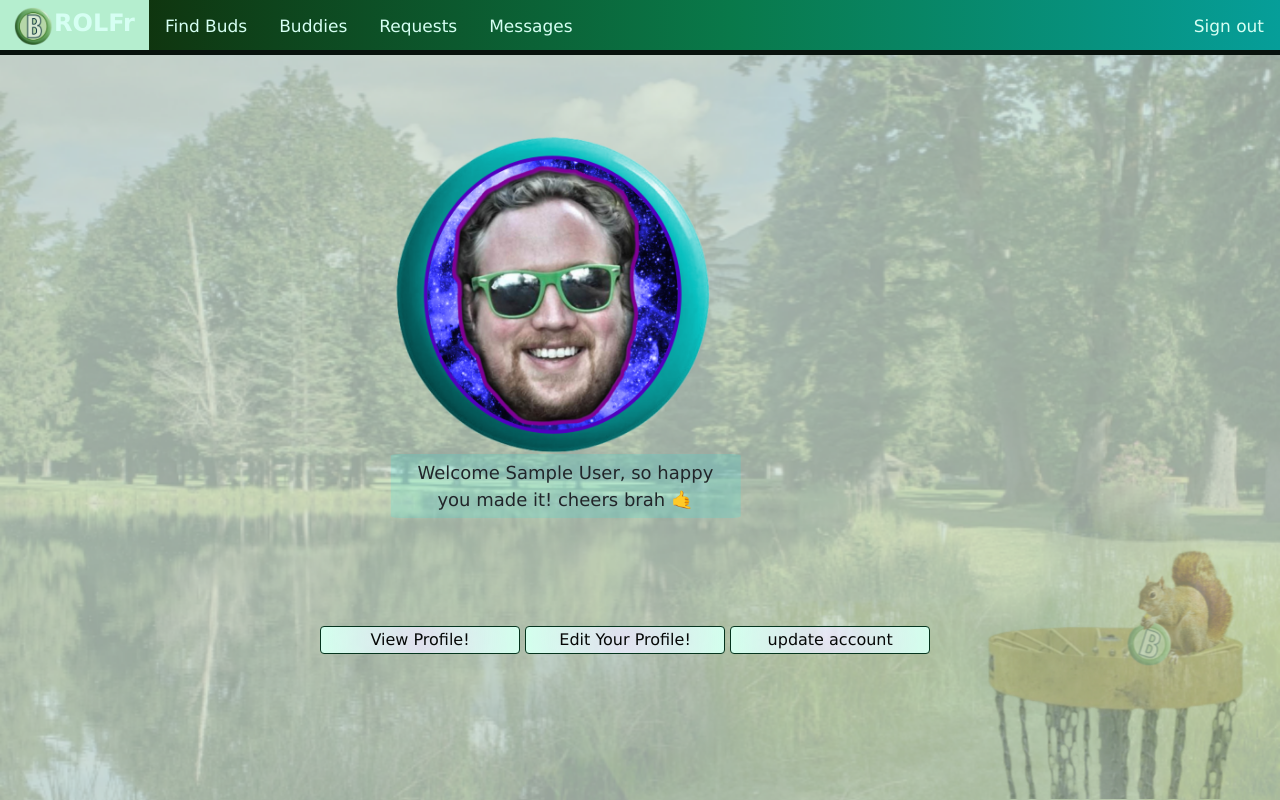
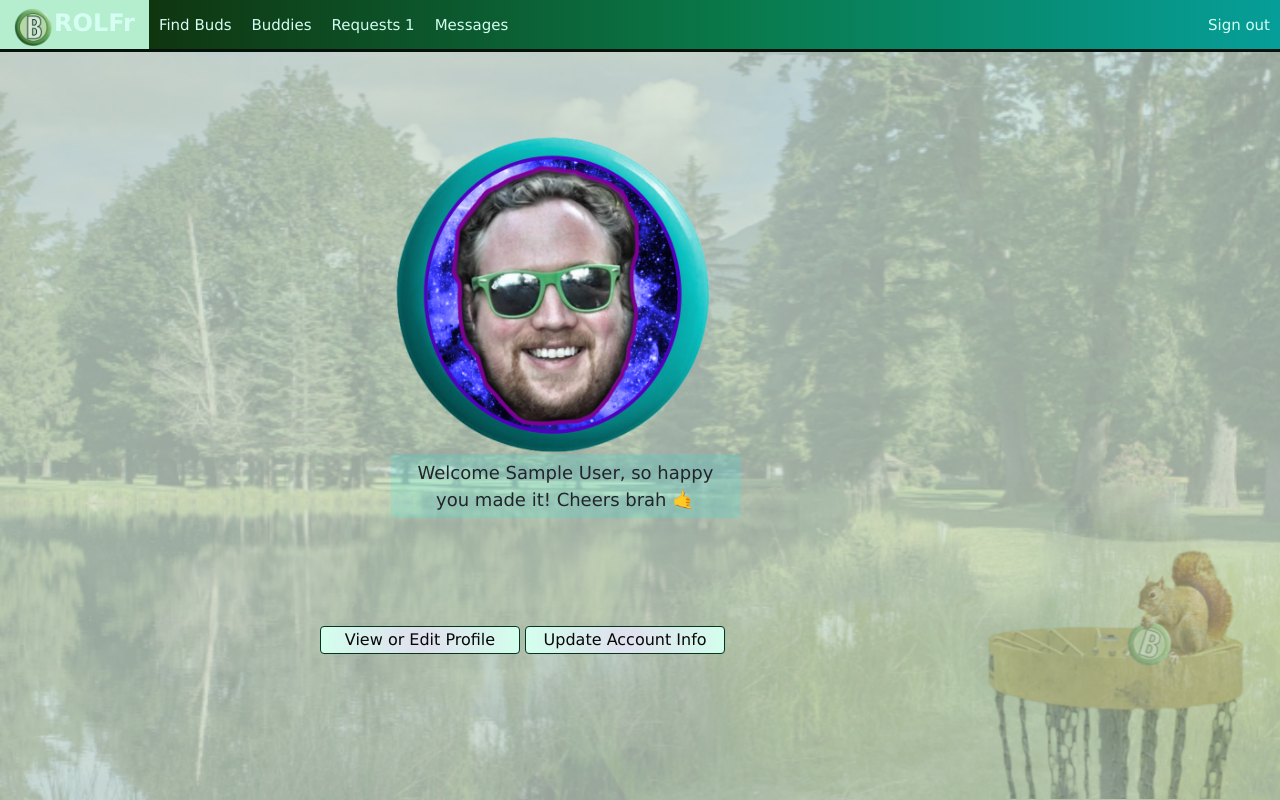
Before and after one commit to stellardoor/brolfr-frolf-buddy-retired, a Flask app: page /home in a window 1280 px wide. Run offline with Flask 2, Linux system fonts and the light colour scheme; the visitor is signed in with stand-in values (Sample User, id 1); some libraries are stand-ins or nearby versions.

Commit message:
commit 4/3

```diff
--- a/server.py
+++ b/server.py
@@ -173,10 +173,10 @@ def process_state():
     check_city_list = crud.get_all_cities_by_state(state)
     location = request.json.get("user-location")
     if location not in check_city_list:
-        return ("error - please only select city from drop down")
+        return jsonify(["Error"])
     else:
         crud.update_user_location(user, state, location)
-        return "Successfully edited your location!!"
+        return jsonify(["Success"])
 
 @app.route("/process-edit", methods=["POST"])
 def process_edit():
--- a/static/css/style-brolfr.css
+++ b/static/css/style-brolfr.css
@@ -49,7 +49,7 @@ div.container-for-buddies-chat {
     width: 175px;
     left: 0;
     position: fixed;
-    top: 7.8%;
+    top: 7.4%;
 
 
     /* align items inside vertically centered */
@@ -65,7 +65,7 @@ div.container-for-buddies-chat {
 div.container-edit-profile {
     font-size: large;
     width: 450px;
-    height: 600px;
+    height: 550px;
     border: 2px solid rgba(14, 79, 79, 0.6);
     overflow: auto;
     border-radius: 2.5%;
@@ -517,9 +517,9 @@ small.timestamp-right {
 .color-nav {
     background: rgb(17,36,0);
     background: linear-gradient(90deg, rgba(17,36,0,1) 0%, rgba(9,121,74,1) 57%, rgba(6,158,153,1) 100%);
-    border-bottom: 5px solid rgb(8, 18, 13);
+    border-bottom: 3.5px solid rgb(8, 18, 13);
     overflow: auto;
-    height: 55px;
+    height: 52px;
 }
 
 /* Style the links inside the navigation bar */
@@ -527,9 +527,9 @@ small.timestamp-right {
   float: left;
   color: rgb(214, 255, 243);
   text-align: center;
-  padding: 14px 16px;
+  padding: 14px 10px;
   text-decoration: none;
-  font-size: 17px;
+  font-size: 15px;
 }
 
 /* Change the color of links on hover */
--- a/templates/base.html
+++ b/templates/base.html
@@ -23,6 +23,35 @@
     }
 
   </style>
+<!--
+<nav class="navbar navbar-expand-md color-nav">
+  <a class="navbar-brand" href="#">Navbar</a>
+  <button class="navbar-toggler" type="button" data-toggle="collapse" data-target="#navbarTogglerDemo02" aria-controls="navbarTogglerDemo02" aria-expanded="false" aria-label="Toggle navigation">
+    <span class="navbar-toggler-icon"></span>
+  </button>
+
+  <div class="collapse navbar-collapse" id="navbarTogglerDemo02">
+    <ul class="navbar-nav mr-auto mt-2 mt-lg-0">
+      {% if 'user_id' in session %}
+      <li><a href="/brolfrs">Find Buds</a></li>
+      <li><a href="/buddies">Buddies</a></li>
+      <li><a href="/requests">Requests {{session["requests"]}}</a></li>
+      <li><a href="/chats">Messages</a></li>
+      </ul>
+      <div class="color-nav-right">
+        <a href="/sign-out">Sign out</a>
+      </div>
+      {% else %}
+      <div class="color-nav-right">
+        <a href="/login">Login</a>
+      </div>
+      {% endif %}
+  </div>
+</nav> -->
+
+
+
+
 
 <div class="color-nav">
   <a class="brolf-button" role="button" href='/home' >
@@ -31,7 +60,7 @@
   {% if 'user_id' in session %}
   <a href="/brolfrs">Find Buds</a>
   <a href="/buddies">Buddies</a>
-  <a href="/requests">Requests</a>
+  <a href="/requests">Requests {{session["requests"]}}</a>
   <a href="/chats">Messages</a>
   <div class="color-nav-right">
     <a href="/sign-out">Sign out</a>
--- a/templates/edit-profile.html
+++ b/templates/edit-profile.html
@@ -8,7 +8,7 @@
 <div id="live-alert-location"></div>
 <div class="container">
         <div class="row justify-content-center p-3">
-            <div class="col-12 col-lg-6">
+            <div class="col-12">
                 <h1> {{user.fname}}'s Profile Specifics</h1>
 
             <div class="container-edit-profile">
--- a/templates/homepage.html
+++ b/templates/homepage.html
@@ -13,7 +13,7 @@
     <img class="ben-home" src="static/images/bb.png"> <br>
     <div class="homepage"> Welcome {{name}},
         so happy you made it!
-        cheers brah 🤙
+        Cheers brah 🤙
     </div><br>
     </div>
 
@@ -22,8 +22,7 @@
     top: 80%;
     left: 50%;
     transform: translate(-50%, -50%);">
-    <button class="app" onclick="window.location.href='/profile';">View Profile!</button>
-    <button class="app" onclick="window.location.href='/edit-profile';">Edit Your Profile!</button>
-    <button class="app" onclick="window.location.href='/edit-account';">update account</button>
+    <button class="app" onclick="window.location.href='/profile';">View or Edit Profile</button>
+    <button class="app" onclick="window.location.href='/edit-account';">Update Account Info</button>
 </div>
 {% endblock %}
--- a/templates/user-profile.html
+++ b/templates/user-profile.html
@@ -1,5 +1,5 @@
 {% extends 'base.html' %}
-{% block title %} {{user.name}} {% endblock %}
+{% block title %} {{user.fname}} {% endblock %}
 
 {% block body %}
 <div class="container">
@@ -21,7 +21,8 @@
         </div>
         </div>
         <div class="col-12 col-lg-4">
-            <div class="container-location">Current Location: {{user.location}}, {{user.state}}
+            <div class="container-location">
+                <div id="current-location">Current Location: {{user.location}}, {{user.state}}.</div>
                 <div id="cities"></div>
             </div>
         </div>
```
Also changed, not shown: static/jsx/searching.jsx (+40 -31 lines), 2 other files.
